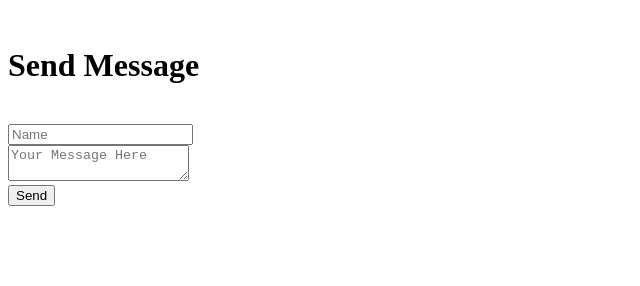
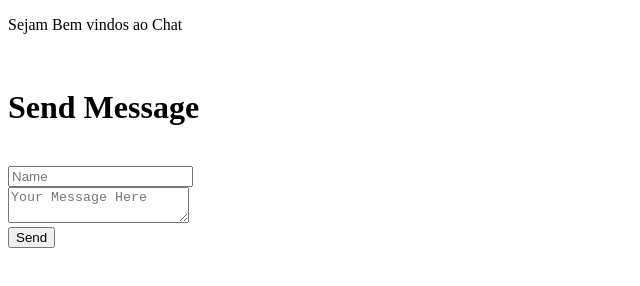
Before and after one commit to kaiqueisilva/ezops-test-kaiqueizidoro, a website: page index.html in a window 1280 px wide. Shown: the whole page, without its empty margins (0-640 px from the left). Drawn offline with Linux system fonts and the light colour scheme.

Commit message:
Adicionando mensagem de Bem vindo

```diff
--- a/index.html
+++ b/index.html
@@ -4,6 +4,7 @@
  <! - include bootstap and jquery cdn →
 </head>
 <body>
+   <p>Sejam Bem vindos ao Chat</p>
 <div class="container">
  <br>
  <div class="jumbotron">
```
